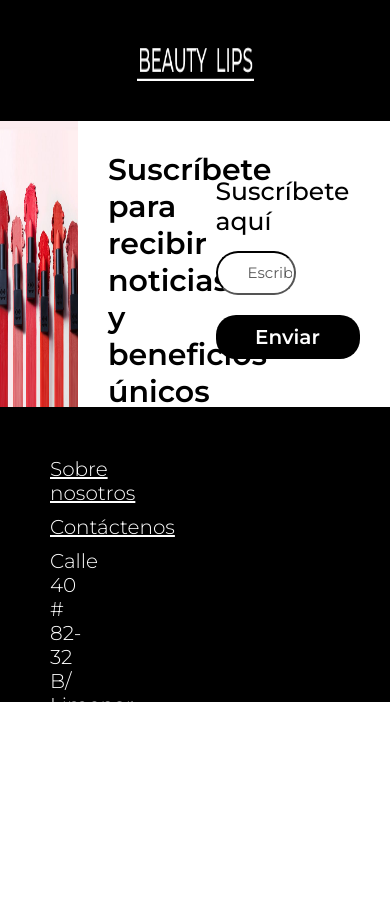
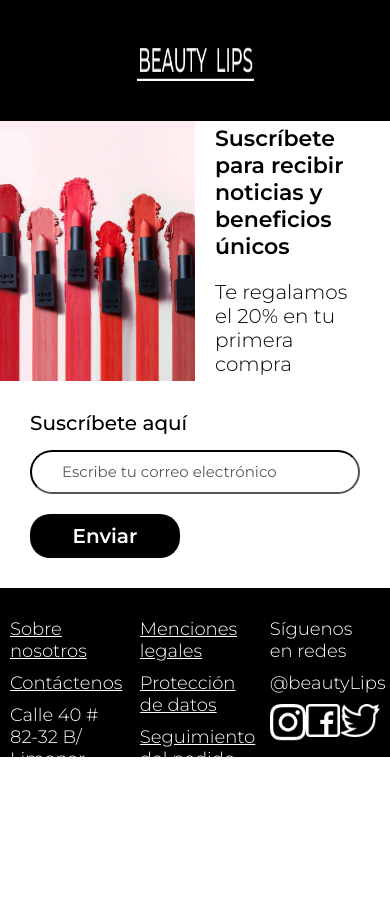
Before and after one commit to Isabella1722/Tallerr1-ProgramacionWeb, a plain HTML site: page Html/index.html in a window 390 px wide. Shown: the part 5318-6230 px from the top of the page. After the commit the page ends 6180 px from the top, so only its background shows below. Drawn offline with Linux system fonts and the light colour scheme.

Commit message:
Se realizó el responsive de la sección de suscripción y footer de la página

```diff
--- a/Html/index.html
+++ b/Html/index.html
@@ -332,10 +332,14 @@
 
 
         <section class="newsletter">
-            <img class="newsletter__image" src="/Images/Lipsticks.jpg" alt="Lipsticks">
+
             <div class="newsletter__content">
-                <h2>Suscríbete para recibir noticias y beneficios únicos</h2>
-                <h3>Te regalamos el 20% en tu primera compra</h3>
+                <img class="newsletter__image" src="/Images/Lipsticks.jpg" alt="Lipsticks">
+                <div class="newsletter__description">
+                    <h2>Suscríbete para recibir noticias y beneficios únicos</h2>
+                    <h3>Te regalamos el 20% en tu primera compra</h3>
+                </div>
+
             </div>
 
             <div class="newsletter__subscription">
@@ -349,7 +353,7 @@
 
         <footer class="finalcontent">
 
-            <section class="row">
+            <section class="row row--final">
                 <div class="row__col row__col--3">
 
                     <section class="finalcontent__links">
--- a/Styles/_banner.scss
+++ b/Styles/_banner.scss
@@ -41,14 +41,11 @@
             padding-top: 40px;
             margin-left: 25px;
             font-size: $font-size-title-big-mobile-banner;
-
         }
 
         &--final {
             width: 100%;
             height: 260px;
-
         }
     }
-
- }
+}
--- a/Styles/_barbrand.scss
+++ b/Styles/_barbrand.scss
@@ -1,4 +1,4 @@
-.barbrand{
+.barbrand {
     height: 121px;
     width: 100%;
     display: flex;
@@ -6,27 +6,23 @@
     align-items: center;
     background-color: $primary-color;
 
-    &__image{
+    &__image {
         width: 15%;
-       height: 40%;
+        height: 40%;
     }
-    img{
+    img {
         width: 100%;
         height: 100%;
-
     }
 }
-
 
 //Big Mobile
 
 @media (max-width: 576px) {
-
-    .barbrand{
-    &__image{
-        width: 30%;
-        height: 35%;
+    .barbrand {
+        &__image {
+            width: 30%;
+            height: 35%;
+        }
     }
-
 }
-}
--- a/Styles/_btn.scss
+++ b/Styles/_btn.scss
@@ -66,10 +66,8 @@
         }
 
         &--small {
-
-            width: 144px;
+            width: 150px;
             height: 44px;
-
         }
     }
 }
--- a/Styles/_finalcontent.scss
+++ b/Styles/_finalcontent.scss
@@ -1,37 +1,60 @@
-.finalcontent{
+.finalcontent {
     width: 100%;
     height: 35%;
     background-color: $primary-color;
 
-    //flex-direction: column;
-    &__links{
+    &__links {
         height: 100%;
         padding: 50px;
         display: flex;
         flex-direction: column;
         color: $secondary-color;
 
-
-        a{
+        a {
             color: $secondary-color;
             font-size: $font-size-h4;
             font-weight: 100;
             margin-bottom: 10px;
         }
-        h4{
+        h4 {
             font-size: $font-size-h4;
             font-weight: 100;
             margin-bottom: 10px;
         }
 
-        &--social{
+        &--social {
             width: 50%;
             display: flex;
             flex-direction: row;
-            justify-content: space-between;
-
-
+            justify-content: space-around;
         }
     }
+}
 
+@media (max-width: 576px) {
+    .finalcontent {
+        height: 20%;
+
+        &__links {
+            padding: 10px;
+            margin-top: 20px;
+            margin-bottom: 20px;
+
+            a {
+                color: $secondary-color;
+                font-size: $font-size-h4-big-mobile;
+                font-weight: 100;
+                margin-bottom: 10px;
+            }
+            h4 {
+                font-size: $font-size-h4-big-mobile;
+                font-weight: 100;
+                margin-bottom: 10px;
+            }
+
+            &--social {
+                width: 100%;
+            }
+        }
+    }
 }
--- a/Styles/_interaction.scss
+++ b/Styles/_interaction.scss
@@ -47,12 +47,11 @@
             font-size: $font-size-h4-big-mobile;
             text-align: center;
             margin-left: 0px;
-
         }
 
         &__image {
             width: 80%;
             margin-left: 0px;
+        }
     }
 }
-}
--- a/Styles/_newsletter.scss
+++ b/Styles/_newsletter.scss
@@ -1,62 +1,61 @@
-.newsletter{
+.newsletter {
     width: 100%;
-    height: 286px;
     display: flex;
-    //flex-direction: row;
 
-    &__image{
-        width: 20%;
+    &__content {
+        width: 40%;
+        height: 100%;
+        align-items: center;
+        //padding: 30px;
+        display: flex;
+        flex-direction: row;
+    }
+
+    &__image {
+        width: 40%;
         height: 100%;
     }
 
-    &__content{
-
-        width: 25%;
-        height: 100%;
-        align-items: center;
-        padding: 30px;
-
-        h2{
-
+    &__description {
+        width: 100%;
+        h2 {
             font-size: $font-size-h2;
             font-weight: 600;
             color: $primary-color;
             text-align: start;
 
+            margin-left: 30px;
         }
 
-        h3{
-            margin-top: 15px;
+        h3 {
             font-size: $font-size-h3;
             font-weight: 100;
             color: $primary-color;
             text-align: start;
-
+            margin-top: 20px;
+            margin-left: 30px;
         }
-
-
     }
 
-    &__subscription{
-        width: 55%;
+    &__subscription {
+        width: 60%;
         height: 100%;
         padding: 40px;
 
-        h3{
+        h3 {
             margin-top: 15px;
             font-size: $font-size-h3;
             font-weight: 500;
             color: $primary-color;
             text-align: start;
             margin-bottom: 15px;
-
         }
 
-        input{
-            width:60%;
-            height:44px;
+        input {
+            width: 60%;
+            height: 44px;
             border-radius: 25px;
-            border-color:$primary-color;
+            border-color: $primary-color;
             font-size: 15px;
             padding-left: 30px;
 
@@ -64,13 +63,53 @@
                 color: rgb(90, 90, 90);
                 font-size: 15px;
                 font-family: $primary-font;
-              }
+            }
+        }
+    }
+}
 
+@media (max-width: 576px) {
+    .newsletter {
+        display: flex;
+        flex-direction: column;
 
+        &__content {
+            width: 100%;
         }
 
+        &__description {
+            width: 43%;
 
+            h2 {
+                font-size: $font-size-h2-big-mobile;
+                margin-left: 20px;
+            }
 
+            h3 {
+                font-size: $font-size-h3-big-mobile;
+                margin-left: 20px;
+            }
+        }
+
+        &__image {
+            width: 50%;
+            height: 100%;
+        }
+
+        &__subscription {
+            width: 100%;
+            padding: 30px;
+            display: flex;
+            flex-direction: column;
+
+            h3 {
+                margin-top: 0px;
+                font-size: $font-size-h3-big-mobile;
+            }
+
+            input {
+                width: 100%;
+            }
+        }
     }
-
 }
--- a/Styles/_reasons.scss
+++ b/Styles/_reasons.scss
@@ -51,11 +51,10 @@
         height: 100%;
 
         h2 {
-            font-size:  $font-size-h2-big-mobile;
+            font-size: $font-size-h2-big-mobile;
             margin-top: 30px;
             margin-left: 0px;
             text-align: center;
-
         }
 
         h3 {
@@ -64,7 +63,6 @@
 
         p {
             font-size: $font-size-p-big-mobile;
-
         }
 
         &__items {
@@ -74,7 +72,6 @@
             width: 100%;
             margin-top: 40px;
             div {
-
                 width: 80%;
                 text-align: center;
                 margin-bottom: 70px;
--- a/Styles/_row.scss
+++ b/Styles/_row.scss
@@ -9,42 +9,39 @@
 
         &--3 {
             width: 33.3%;
-            // padding: 30px;
-            //height: 100%;
         }
 
         &--bg {
             background-color: $primary-color;
         }
     }
+
+    &--final {
+        display: flex;
+        flex-direction: row;
+    }
 }
 
 @media (max-width: 576px) {
-    /*
-    .row__col--interaction{
-        align-items: center;
-        flex-direction: column;
-        &Width{
-            width: 100%;
-        }
-    }
-*/
     .row {
         display: flex;
         flex-direction: column;
+
         &__col {
-
             &--2 {
                 width: 100%;
                 align-items: center;
-
             }
 
             &--bg {
                 width: 100%;
                 align-items: center;
+            }
+        }
 
-            }
+        &--final {
+            display: flex;
+            flex-direction: row;
         }
     }
 }
```
Also changed, not shown: Styles/_information.scss (+3 -18 lines), Styles/_navigationbar.scss (+1 -8 lines), Styles/_rating.scss (+4 -10 lines), Styles/_specification.scss (+10 -21 lines), Styles/main.scss (+24 -27 lines), Styles/main.css, 1 other file.
